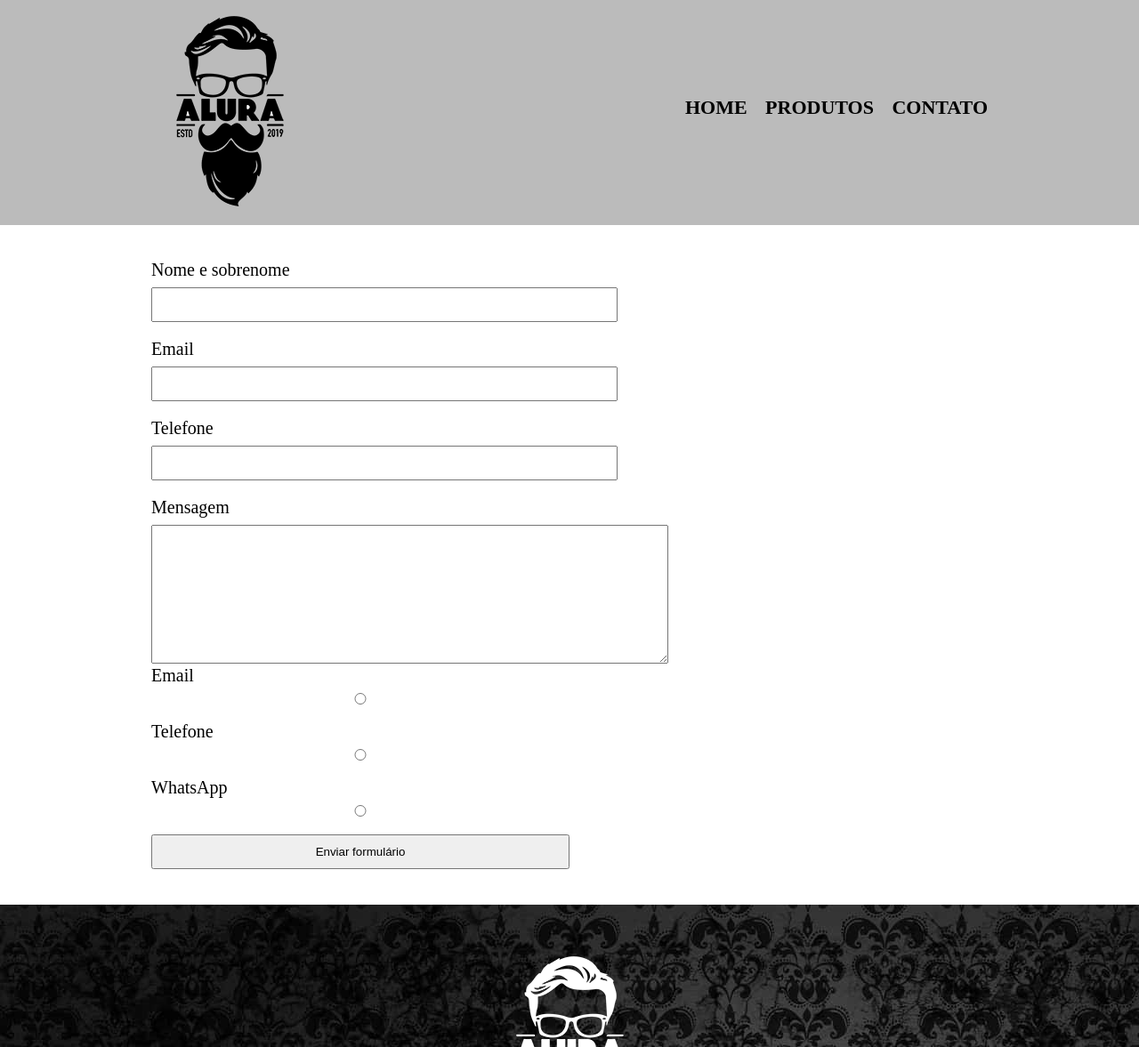
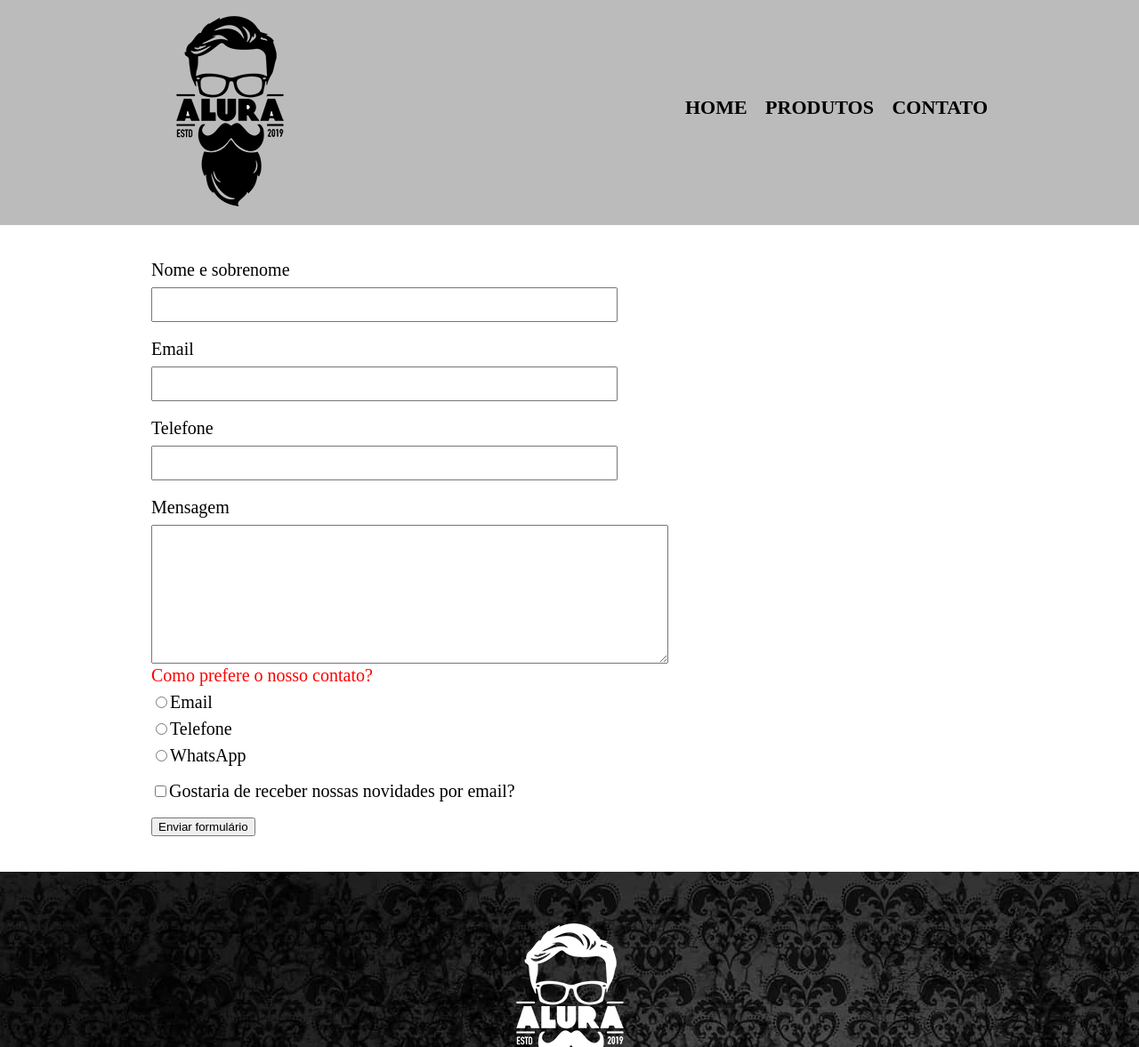
Before and after one commit to letiiiciiiiiaaaaa/barbearia-do-jorge, a plain HTML site: page ehmuitocremoso/contato.html in a window 1280 px wide. Shown: the top 1177 px of the page at 89% size. Drawn offline with Linux system fonts and the light colour scheme.

Commit message:
Add files via upload

```diff
--- a/ehmuitocremoso/contato.html
+++ b/ehmuitocremoso/contato.html
@@ -24,25 +24,28 @@
     <main>
         <form>
             <label for="nomesobrenome">Nome e sobrenome</label>
-            <input type="text" id="nomesobrenome">
+            <input type="text" id="nomesobrenome" class="input-padrao">
 
             <label for="email">Email</label>
-            <input type="text" id="email">
+            <input type="text" id="email" class="input-padrao">
 
             <label for="telefone">Telefone</label>
-            <input type="text" id="telefone">
+            <input type="text" id="telefone" class="input-padrao">
 
             <label for="mensagem">Mensagem</label>
             <textarea cols="70" rows="10" id="mensagem"></textarea>
 
-            <label for="radio-email">Email</label>
-            <input type="radio" value="email" id="radio-email">
+            <div>
+                <p class="teste" id="teste"> Como prefere o nosso contato?</p>
 
-            <label for="radio-telefone">Telefone</label>
-            <input type="radio" value="telefone" id="radio-telefone">
+                <label for="radio-email"> <input type="radio" name="contato" value="email" id="radio-email">Email</label>
 
-            <label for="radio-whatsapp">WhatsApp</label>
-            <input type="radio" value="whatsapp" id="radio-whatsapp">
+                <label for="radio-telefone"><input type="radio" name="contato" value="telefone" id="radio-telefone">Telefone</label>
+
+                <label for="radio-whatsapp"><input type="radio" name="contato" value="whatsapp" id="radio-whatsapp">WhatsApp</label>
+            </div>
+
+            <label class="checkbox"><input type="checkbox">Gostaria de receber nossas novidades por email?</label>
 
             <input type="submit" value="Enviar formulário">
         </form>
--- a/ehmuitocremoso/style.css
+++ b/ehmuitocremoso/style.css
@@ -117,15 +117,25 @@ form {
     margin: 40px 0;
 }
 
-form label {
+form label, form p {
     display:block;
     font-size: 20px;
     margin: 0 0 10px;
 }
 
-form input {
+.input-padrao {
     display: block;
     margin: 0 0 20px;
     padding: 10px 25px;
     width: 50%;
 }
+
+
+.checkbox{
+    margin: 20px 0;
+}
+
+
+p{
+    color: red;
+}
```
